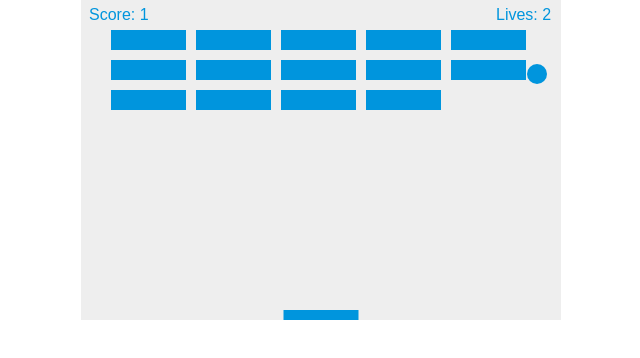
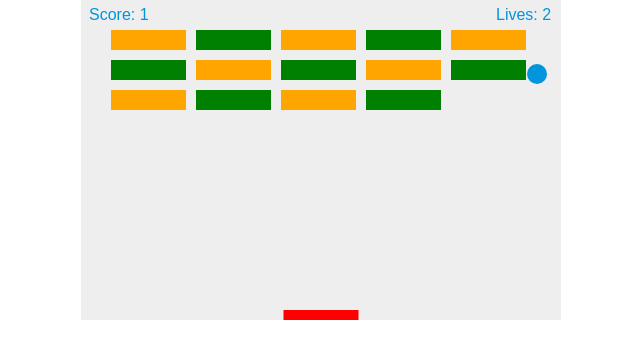
Before and after one commit to joemiddie13/break_out_tutorial, a plain HTML site: page index.html in a window 1280 px wide. Shown: the whole page, without its empty margins (319-959 px from the left). Drawn offline with Linux system fonts and the light colour scheme.

Commit message:
Bricks altnernate color between orange and green

```diff
--- a/index.html
+++ b/index.html
@@ -88,7 +88,7 @@
       function drawPaddle() {
           ctx.beginPath();
           ctx.rect(paddleX, canvas.height-paddleHeight, paddleWidth, paddleHeight);
-          ctx.fillStyle = "#0095DD";
+          ctx.fillStyle = "red";
           ctx.fill();
           ctx.closePath();
       }
@@ -102,7 +102,11 @@
               bricks[c][r].y = brickY;
               ctx.beginPath();
               ctx.rect(brickX, brickY, brickWidth, brickHeight);
-              ctx.fillStyle = "#0095DD";
+              if ((r + c) % 2 === 0) {
+                ctx.fillStyle = "orange";
+              } else {
+                ctx.fillStyle = "green";
+              }
               ctx.fill();
               ctx.closePath();
             }
@@ -127,7 +131,6 @@
                 if (score === brickRowCount * brickColumnCount) {
                   alert("YOU WIN, CONGRATULATIONS! YOUR SCORE: " + score);
                   document.location.reload();
-                  //clearInterval(interval);
                 }
               }
             }
@@ -173,7 +176,6 @@
                 if (!lives) {
                   alert("GAME OVER");
                   document.location.reload();
-                  //clearInterval(interval);
                 } else {
                   x = canvas.width / 2;
                   y = canvas.height - 30;
@@ -196,7 +198,6 @@
         requestAnimationFrame(draw);
       }
 
-      //const interval = setInterval(draw, 10);
       draw();
     </script>
   </body>
```
Also changed, not shown: stretch.md (added, +9 -0 lines).
